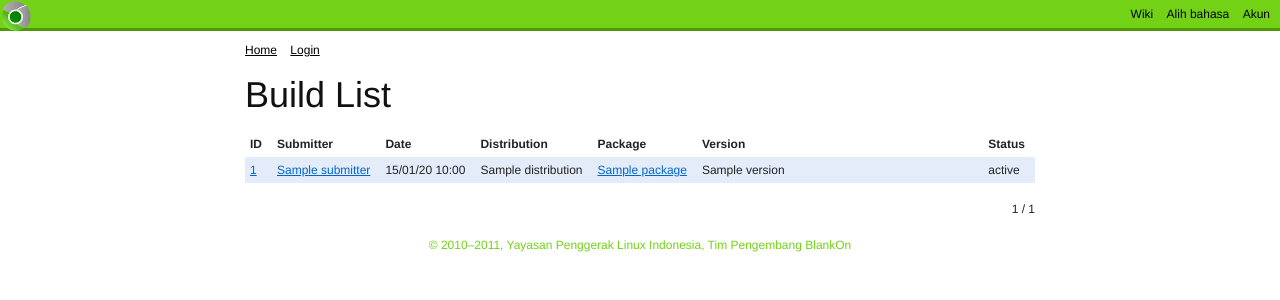
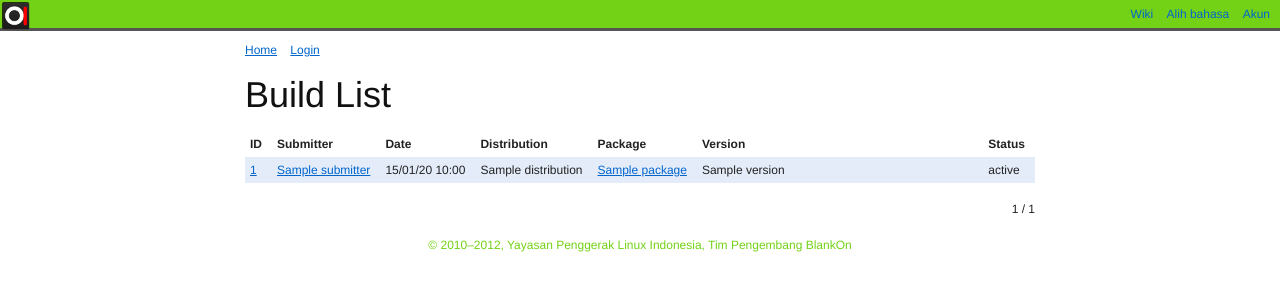
Before and after one commit to BlankOn/irgsh-web, a Django app: template irgsh_web/templates/build/spec_list.html in a window 1280 px wide. Shown: the top 300 px of the page. Run offline with Django 3.2, Linux system fonts and the light colour scheme; the template is opened without the code that fills it: most values are stand-ins (such as "Sample title", 1, 10 or a date in 2020).

Commit message:
Changes: logo & color

```diff
--- a/irgsh_web/media/css/blankon.css
+++ b/irgsh_web/media/css/blankon.css
@@ -7,7 +7,7 @@ header {
     padding: 5px;
     color: #eeeeec;
     text-align: right;
-    border-bottom: 3px solid #4e9a06;
+    border-bottom: 3px solid #545453;
     margin: 0 0 10px 0;
 }
 
@@ -20,12 +20,12 @@ header menu li {
 }
 
 header menu li a:hover {
-    background-color: #4e9a06;
+    background-color: #000000;
     color: #e2e3db;
 }
 
 header menu li a {
-    color: black;
+    color: ffffff;
     text-decoration: none;
     padding: 7px 5px 5px 5px;
     margin: 0x;
@@ -38,7 +38,7 @@ header img#logo {
 }
 
 a.submenu {
-    color: black;
+    color: ffffff;
     padding: 0 10px 0 0;
 }
 
--- a/irgsh_web/templates/base.html
+++ b/irgsh_web/templates/base.html
@@ -42,7 +42,7 @@ Logged in as: <strong>{{ user }}</strong>
 </div>
 
 <footer class="container">
-<p id="copyright">&copy; 2010&ndash;2011, Yayasan Penggerak Linux Indonesia, Tim Pengembang BlankOn</p>
+<p id="copyright">&copy; 2010&ndash;2012, Yayasan Penggerak Linux Indonesia, Tim Pengembang BlankOn</p>
 </footer>
 
 </body></html>
```
Also changed, not shown: irgsh_web/media/images/add.png, irgsh_web/media/images/bg.png, irgsh_web/media/images/logo.png.
